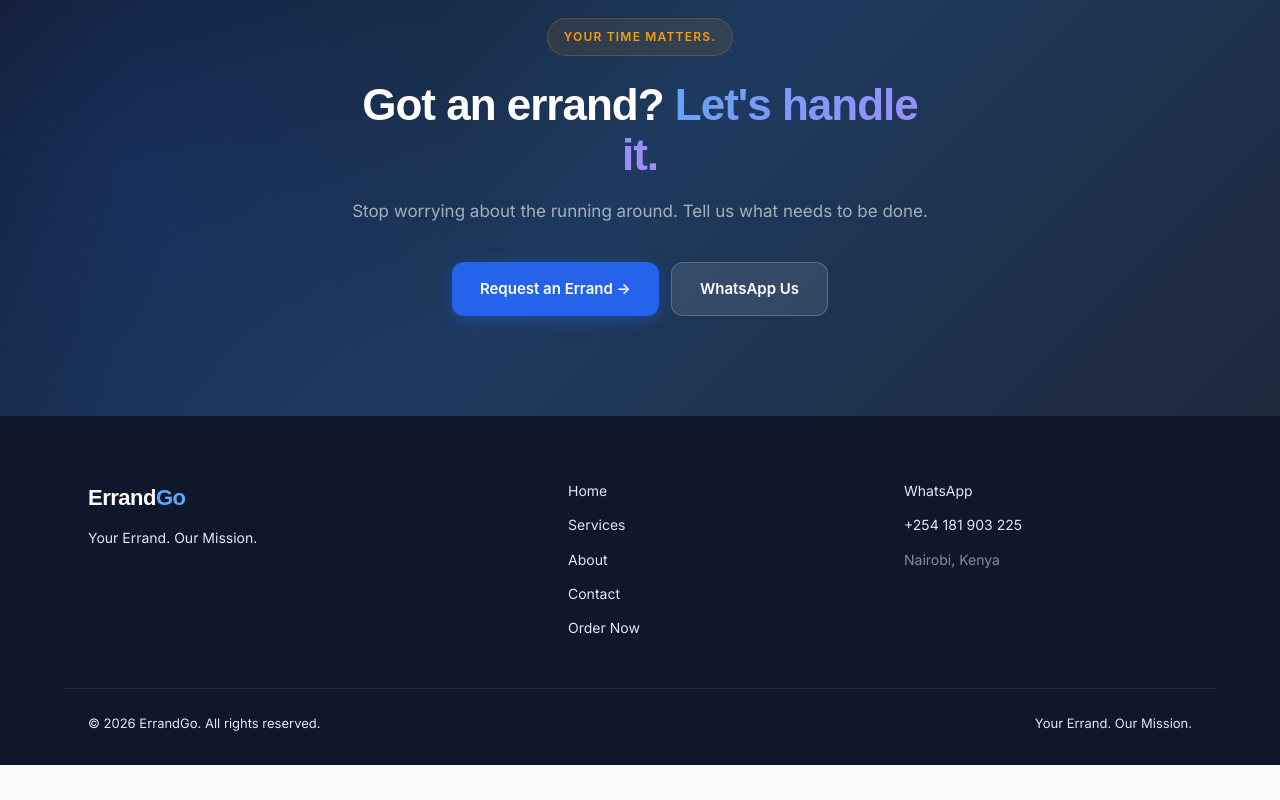
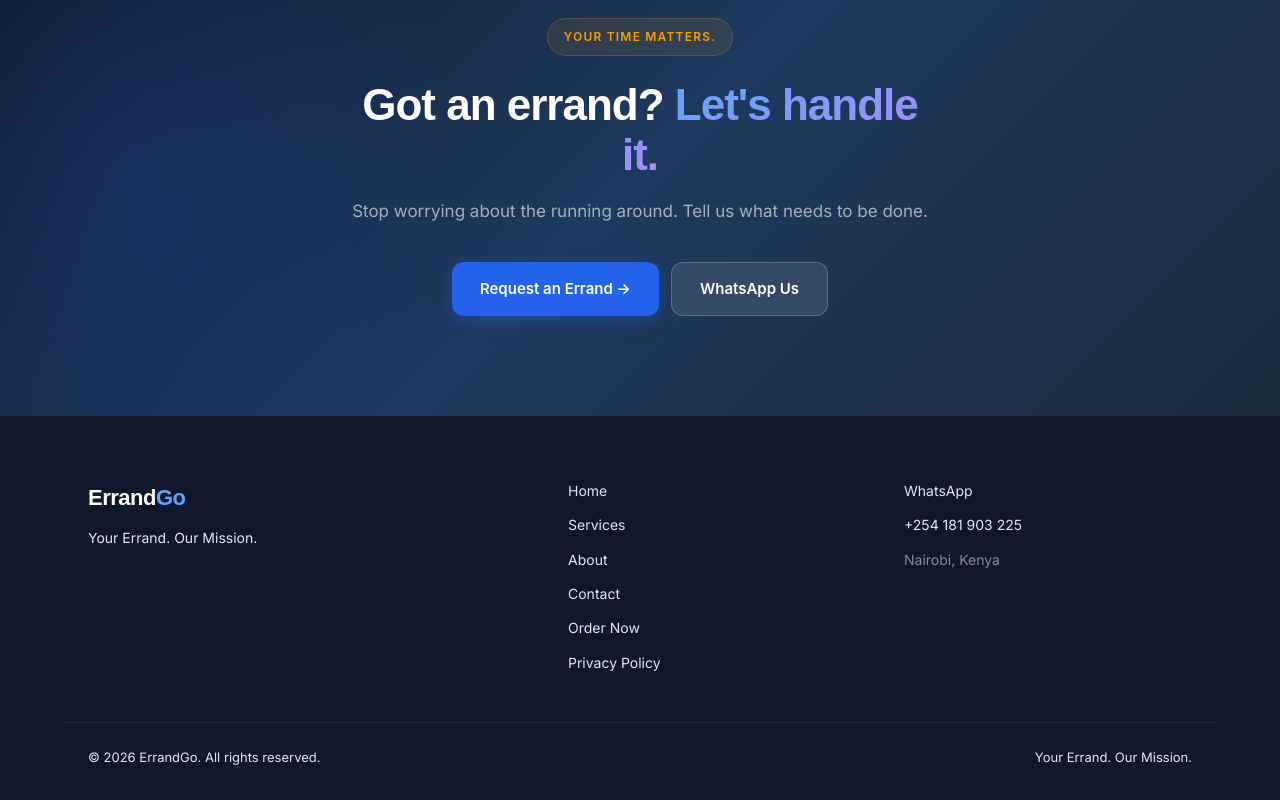
Before and after one commit to ochiengdaniel2002-art/errandgo-nairobi, a plain HTML site: page index.html in a window 1280 px wide. Shown: the part 4720-5520 px from the top of the page. Before the commit the page ends 5485 px from the top, so only its background shows below. Drawn offline with Linux system fonts and the light colour scheme.

Commit message:
Add Privacy Policy link to footer

```diff
--- a/index.html
+++ b/index.html
@@ -1149,6 +1149,7 @@
                 <a href="about.html">About</a>
                 <a href="contact.html">Contact</a>
                 <a href="request.html">Order Now</a>
+                <a href="privecy.html">Privacy Policy</a>
             </div>
             <div class="footer-contact">
                 <a href="https://wa.me/254181903225" target="_blank" rel="noopener noreferrer">WhatsApp</a>
```
